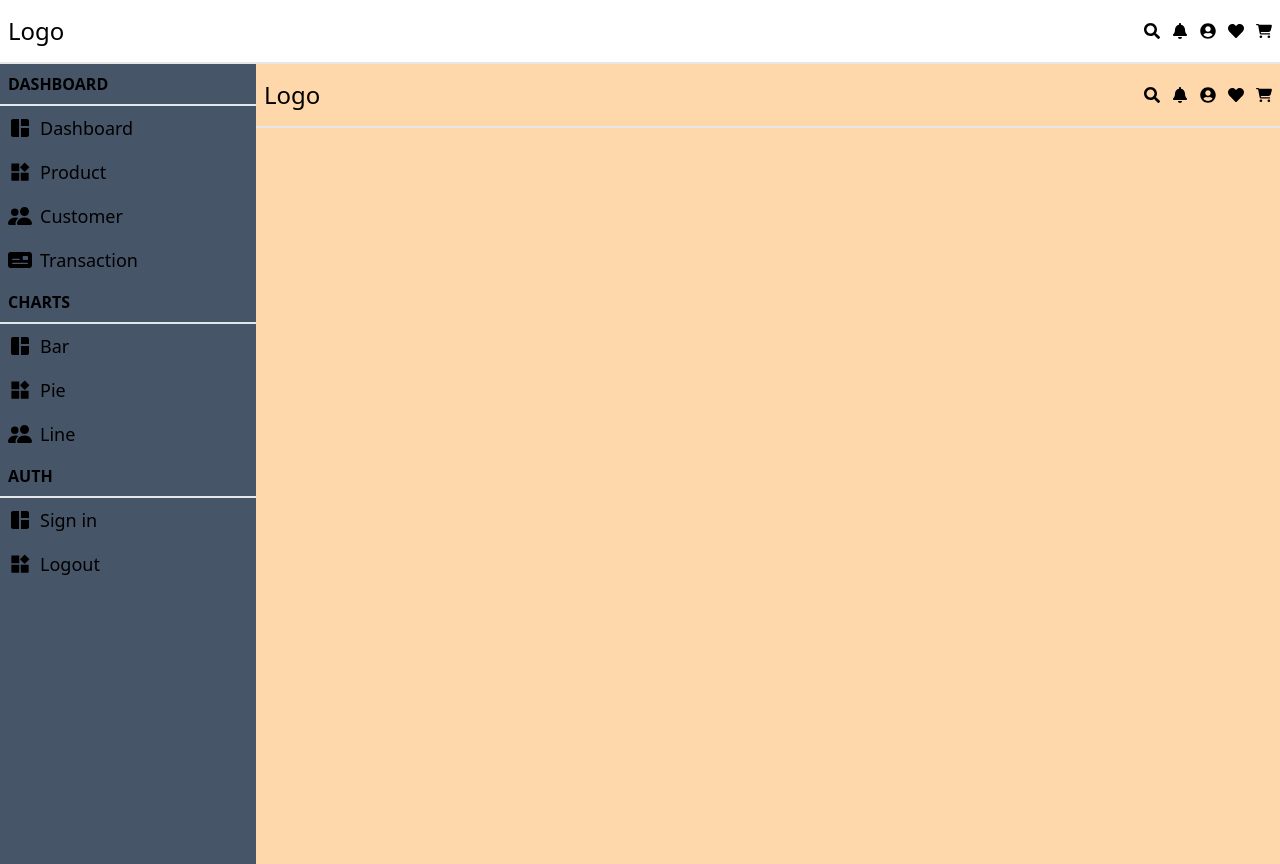
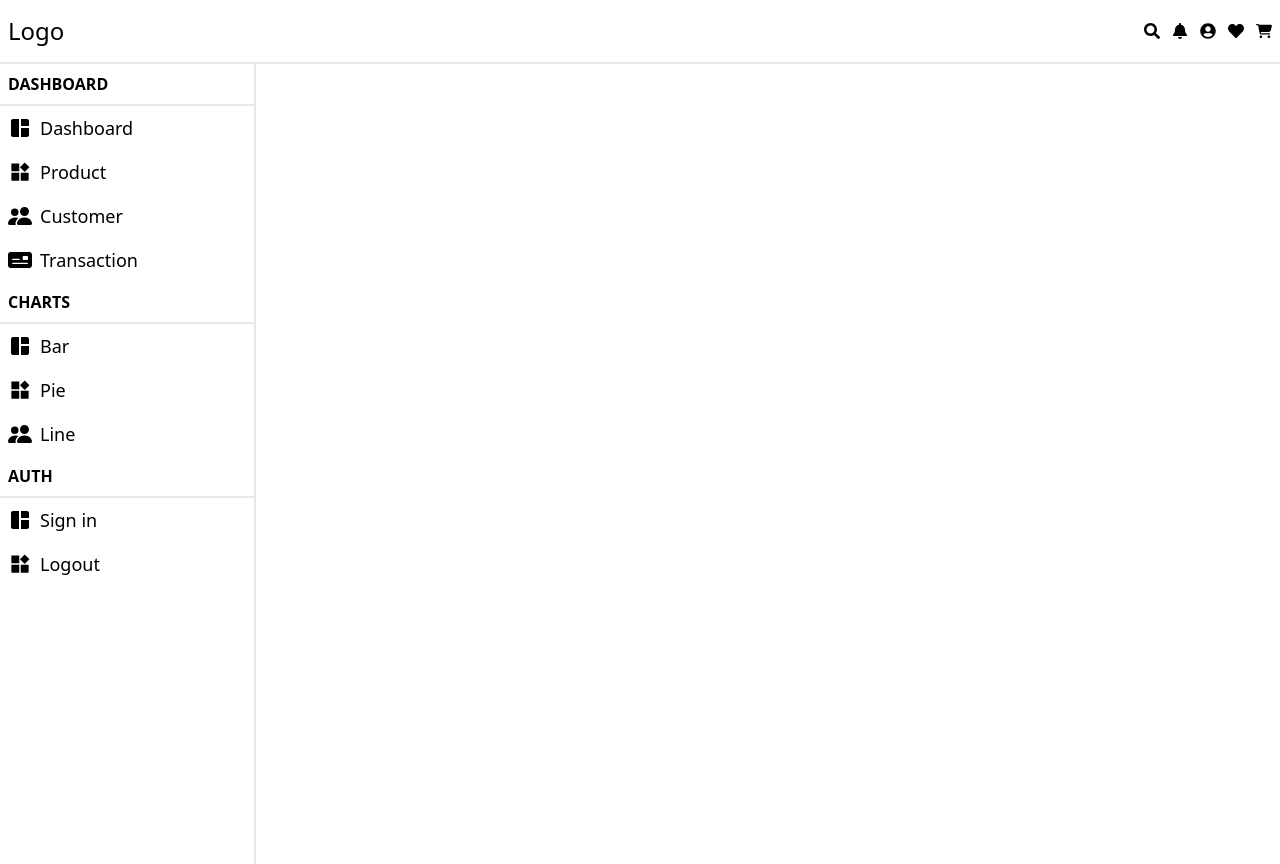
Before and after one commit to Aditya-Mishra20/ecommerce-mern, a React (Vite) app in the folder frontend/: page /admin/dashboard in a window 1280 px wide. Built offline with nearby package versions, Linux system fonts and the light colour scheme.

Commit message:
🔄️refactor: Refactored layout styling in Dashboard component.

```diff
--- a/frontend/src/pages/Dashboard.jsx
+++ b/frontend/src/pages/Dashboard.jsx
@@ -5,11 +5,11 @@ import SideBar from "../components/SideBar";
 const Dashboard = () => {
   return (
     <main className=" h-screen w-screen flex items-center">
-      <section className=" h-full w-1/5 bg-slate-600 ">
+      <section className=" h-full w-1/5  border-r-2  ">
       <SideBar/>
       </section>
-      <section className=" h-full w-4/5 bg-orange-200 ">
-      <Navbar/>
+      <section className=" h-full w-4/5 ">
+
       </section>
     </main>
   );
```
